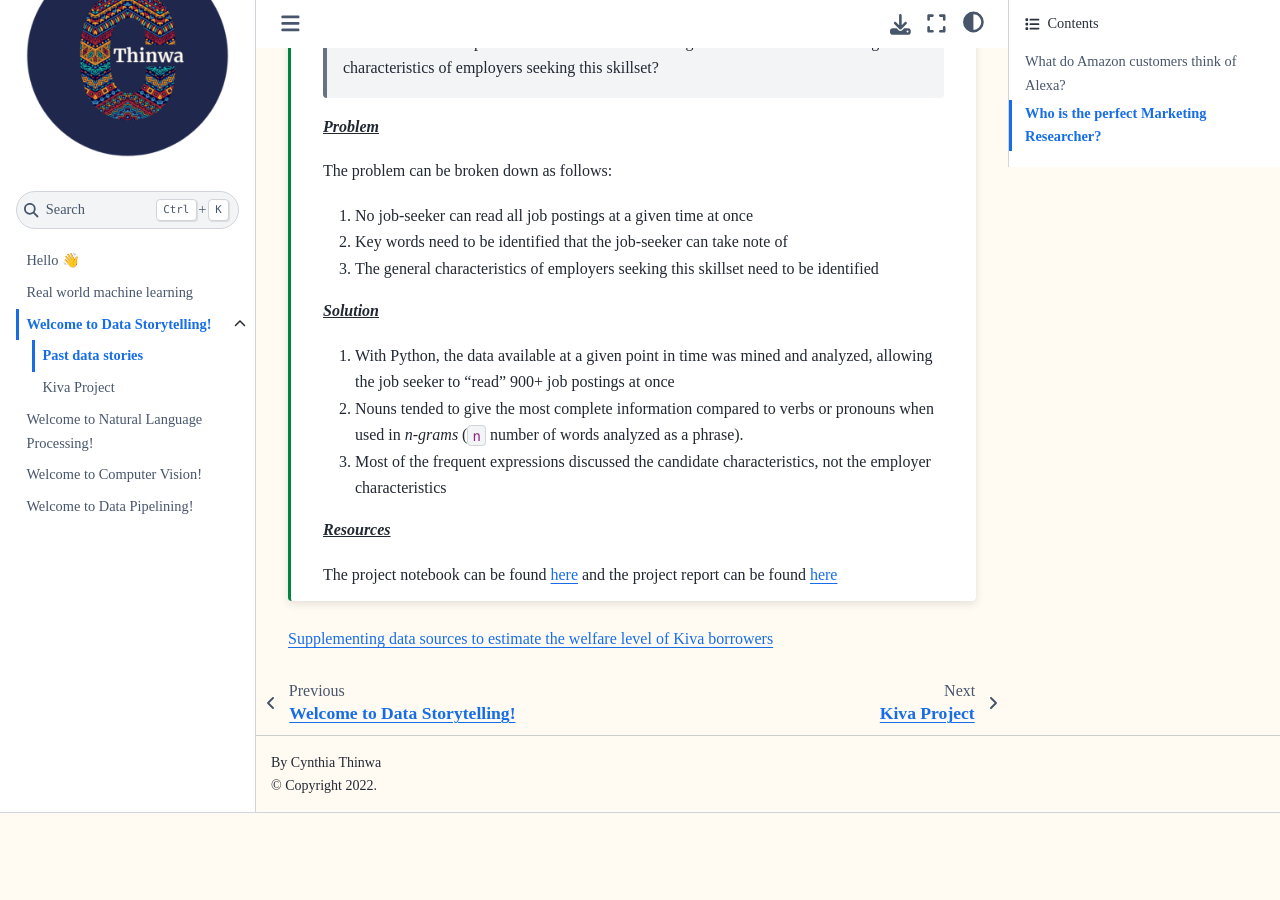
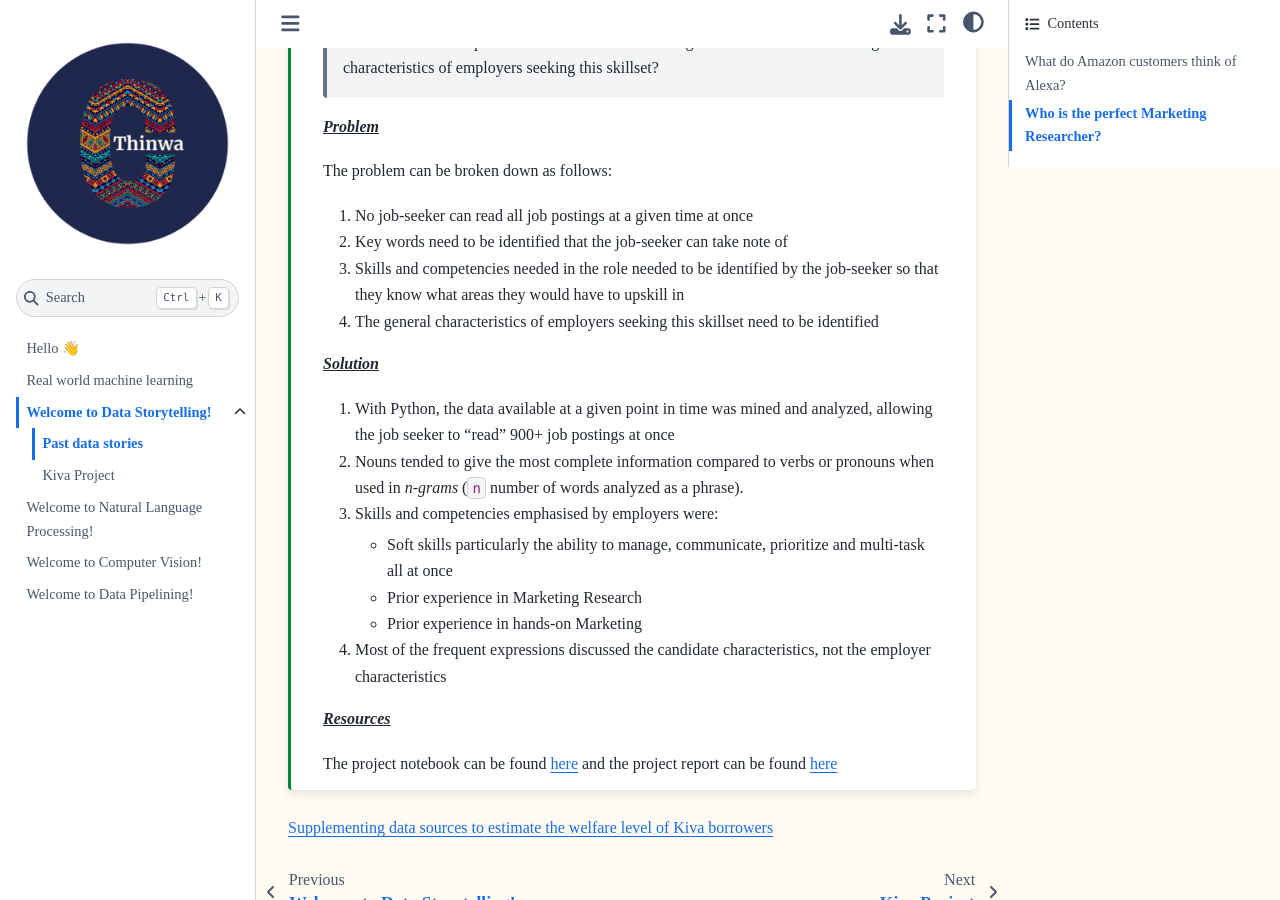
Before and after one commit to CeeThinwa/knowledge-hub, a Jupyter Book: the page built from book/data-storytelling-past-projects.md, in a window 1280 px wide and 900 px high, scrolled down 1418 px. Built offline with Jupyter Book 1.0.4 settings and Sphinx 7.4.7 and the Sphinx Book theme 1.1.4, drawn with Linux system fonts in a browser that asks for light colours; before the commit the page ends 2231 px from its top, so only the background shows below that.

Commit message:
added content

```diff
--- a/book/data-storytelling-past-projects.md
+++ b/book/data-storytelling-past-projects.md
@@ -30,6 +30,7 @@ Help Amazon solve the following challenges:
 
 My project notebook can be found
 [here](https://github.com/CeeThinwa/Python-Data-Science-Notebooks/blob/master/Amazon_Alexa_Challenge_Revised.ipynb)
+
 :::
 
 ## Who is the perfect Marketing Researcher?
@@ -48,13 +49,18 @@ Data is disrupting professions everywhere, and academia is fighting to keep up (
 The problem can be broken down as follows:
 1. No job-seeker can read all job postings at a given time at once
 2. Key words need to be identified that the job-seeker can take note of
-3. The general characteristics of employers seeking this skillset need to be identified
+3. Skills and competencies needed in the role needed to be identified by the job-seeker so that they know what areas they would have to upskill in
+4. The general characteristics of employers seeking this skillset need to be identified
 
 <u>_**Solution**_</u>
 
 1. With Python, the data available at a given point in time was mined and analyzed, allowing the job seeker to "read" 900+ job postings at once
 2. Nouns tended to give the most complete information compared to verbs or pronouns when used in *n-grams* (`n` number of words analyzed as a phrase).
-3.  Most of the frequent expressions discussed the candidate characteristics, not
+3. Skills and competencies emphasised by employers were:
+    * Soft skills particularly the ability to manage, communicate, prioritize and multi-task all at once
+    * Prior experience in Marketing Research
+    * Prior experience in hands-on Marketing
+4. Most of the frequent expressions discussed the candidate characteristics, not
 the employer characteristics
 
 <u>_**Resources**_</u>
```
